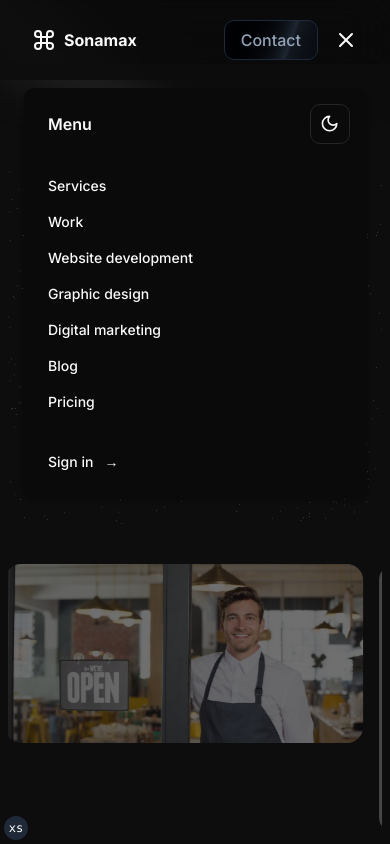
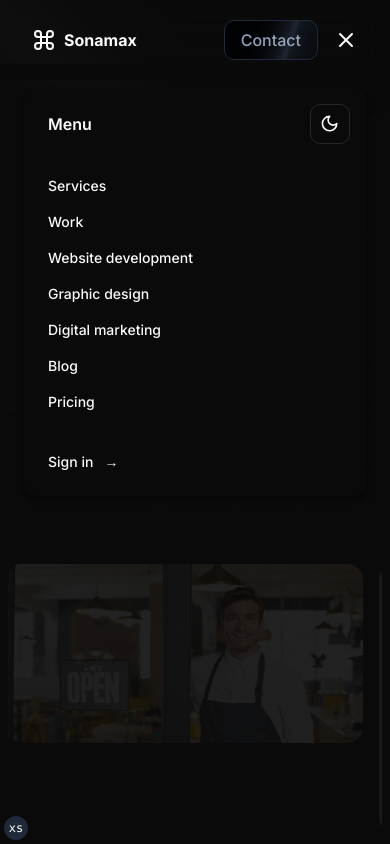
Before and after one commit to awelrisak/finiin, a Next.js app: page / in a window 390 px wide. Both pictures are taken after a click on the button 346 px from the left and 40 px from the top of the page. Shown: the top 844 px of the page. Built offline with nearby package versions, Linux system fonts and the light colour scheme; grey boxes are pictures that could not be loaded.

Commit message:
Update menubar.tsx

```diff
--- a/src/components/marketing/menubar.tsx
+++ b/src/components/marketing/menubar.tsx
@@ -18,7 +18,7 @@ const Menubar = ({ items, handleClose, children }: MenubarProps) => {
     <div
       onClick={handleClose}
       className={cn(
-        "fixed inset-0 top-16 z-50 grid h-[calc(100vh-4rem)] grid-flow-row auto-rows-max overflow-auto p-6 pb-32 shadow-md  md:hidden bg-glassmorphism backdrop-blur-xl"
+        "fixed inset-0 top-16 z-50 grid h-[calc(100vh-4rem)] grid-flow-row auto-rows-max overflow-auto p-6 pb-32 shadow-md  md:hidden bg-background/90 backdrop-blur-xl"
       )}
     >
       <div className="relative z-20 grid gap-6 rounded-md bg-popover p-4 text-popover-foreground shadow-md animate-in slide-in-from-bottom-80">
```
